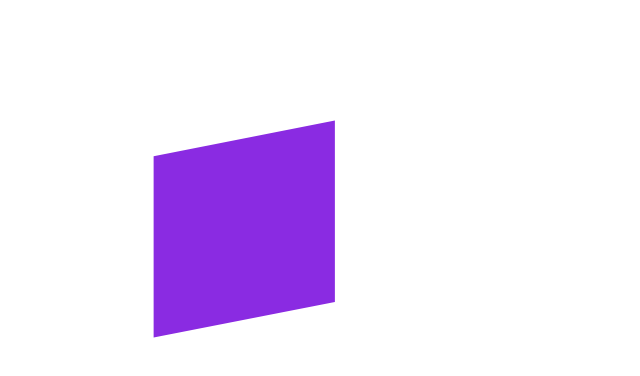
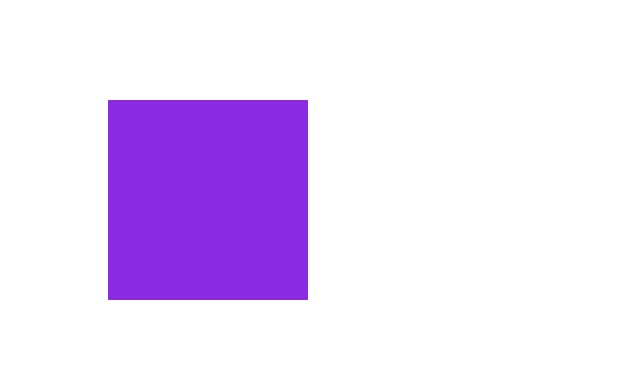
Before and after one commit to thebksingh/cube, a plain HTML site: page index.html in a window 1280 px wide. Shown: the whole page, without its empty margins (0-640 px from the left). Drawn offline with Linux system fonts and the light colour scheme.

Commit message:
Update index.html

```diff
--- a/index.html
+++ b/index.html
@@ -5,8 +5,8 @@
   <link rel="stylesheet" type="text/css" href="style.css">
   </head>
   <body>
-    <div class="cube">
-      <div class="face one two three four five six">
+    <div class="cube one two three four five six">
+      <div class="face">
       </div>
     </div>
   </body>
```
